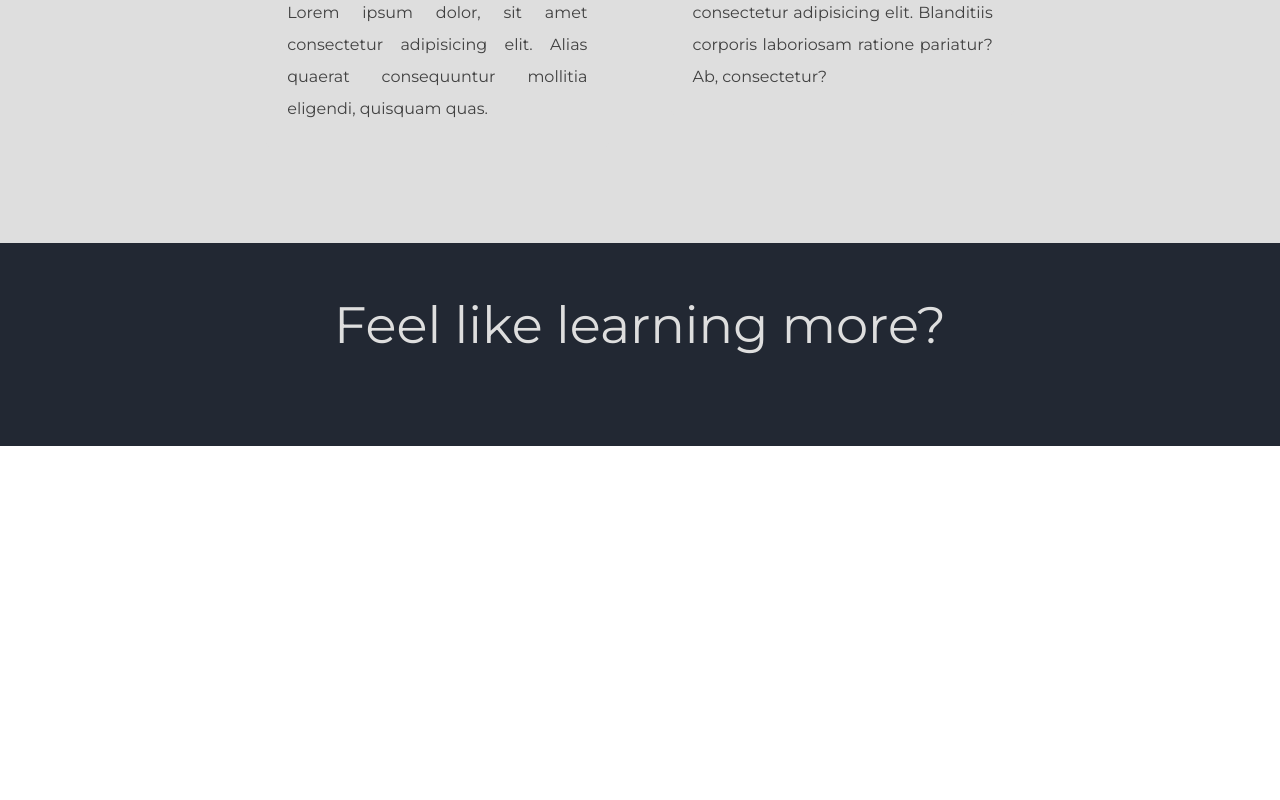
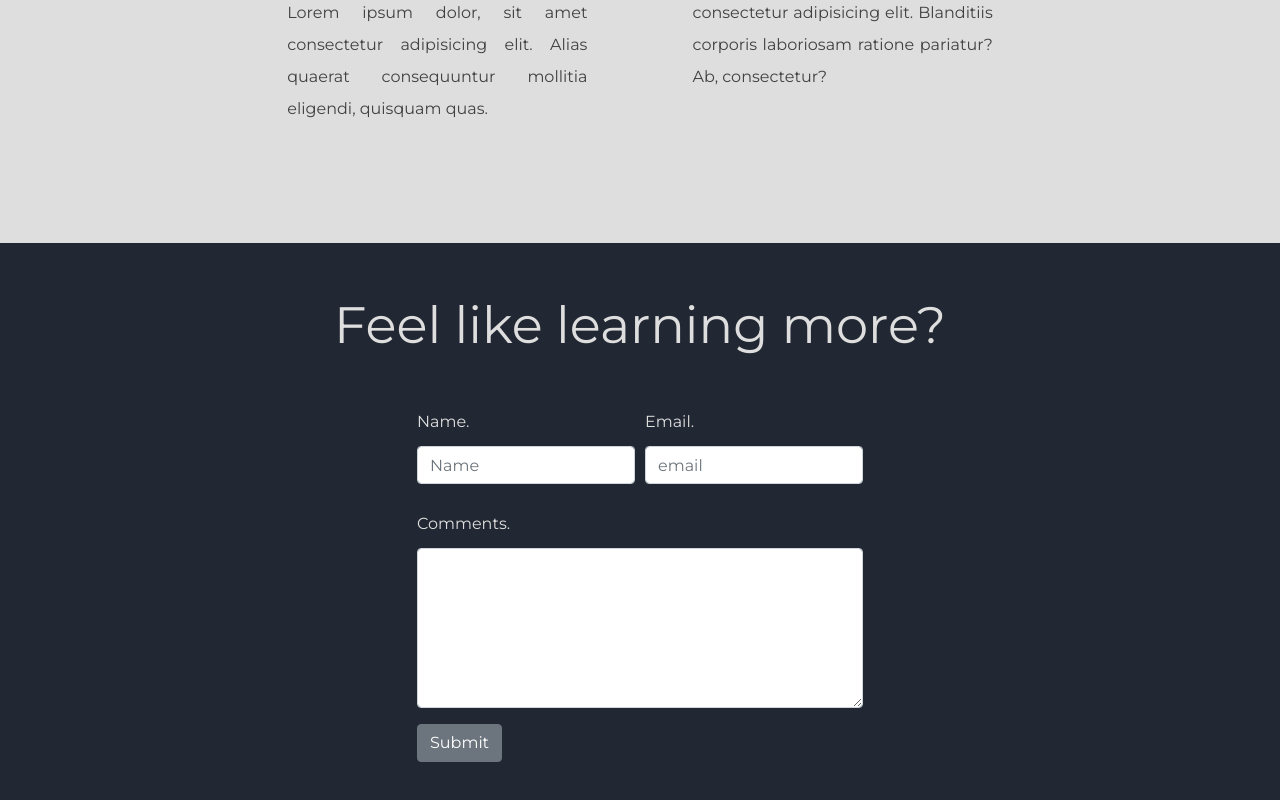
Before and after one commit to hunterraffety/portfolio, a React (Create React App) app: page / in a window 1280 px wide. Shown: the part 3365-4165 px from the top of the page. Before the commit the page ends 3811 px from the top, so only its background shows below. Built offline with nearby package versions, Linux system fonts and the light colour scheme; what react-animations would draw is missing.

Commit message:
need to add social media professional media to footer.

```diff
--- a/src/assets/styles/footer.scss
+++ b/src/assets/styles/footer.scss
@@ -19,4 +19,11 @@
       color: #dedede;
     }
   }
+  label {
+    color: #dedede;
+    padding: 1rem 0;
+  }
+  textarea {
+    height: 10rem;
+  }
 }
--- a/src/components/Footer/Footer.js
+++ b/src/components/Footer/Footer.js
@@ -1,5 +1,14 @@
 import React from 'react';
-import { Row, Col } from 'reactstrap';
+import {
+  Row,
+  Col,
+  Button,
+  Form,
+  FormGroup,
+  Label,
+  Input,
+  FormText
+} from 'reactstrap';
 
 class Footer extends React.Component {
   constructor(props) {
@@ -17,6 +26,47 @@ class Footer extends React.Component {
             <h1>Feel like learning more?</h1>
           </Col>
         </Row>
+        <Row className='justify-content-md-center'>
+          <Form>
+            <Row form>
+              <Col md={6}>
+                <FormGroup>
+                  <Label for='exampleEmail'>Name.</Label>
+                  <Input
+                    type='name'
+                    name='name'
+                    id='contact_name'
+                    placeholder='Name'
+                  />
+                </FormGroup>
+              </Col>
+              <Col md={6}>
+                <FormGroup>
+                  <Label for='email_address'>Email.</Label>
+                  <Input
+                    type='email'
+                    name='email'
+                    id='email_address'
+                    placeholder='email'
+                  />
+                </FormGroup>
+              </Col>
+            </Row>
+            <Row className='justify-content-md-center'>
+              <Col>
+                <FormGroup className='w-100'>
+                  <Label for='exampleText'>Comments.</Label>
+                  <Input type='textarea' name='text' id='exampleText' />
+                </FormGroup>
+              </Col>
+            </Row>
+            <Row className='justify-content-md-center'>
+              <Col>
+                <Button>Submit</Button>
+              </Col>
+            </Row>
+          </Form>
+        </Row>
       </div>
     );
   }
```
